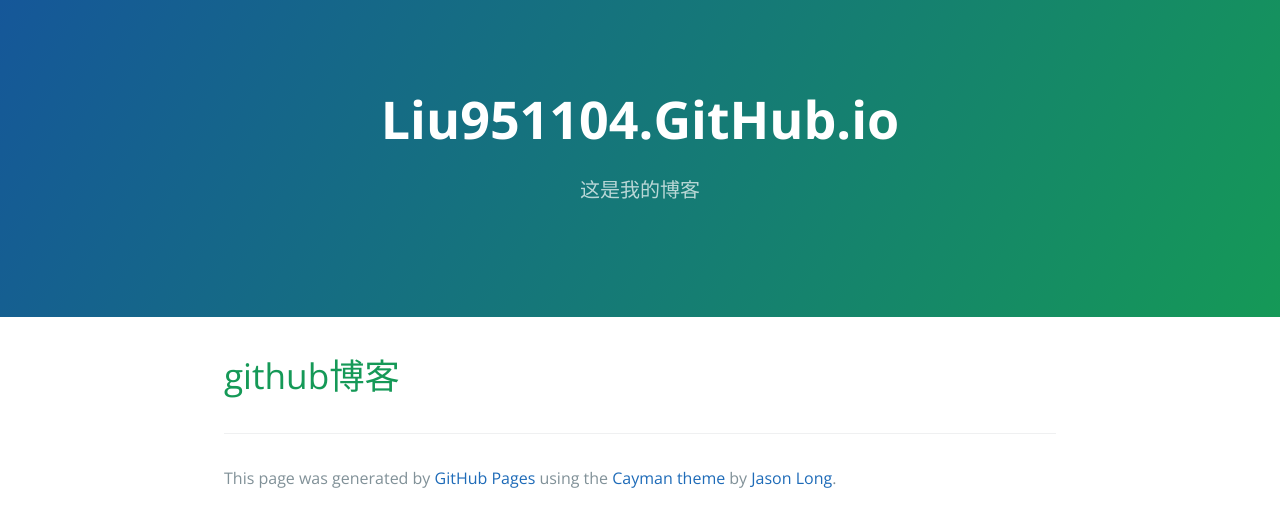
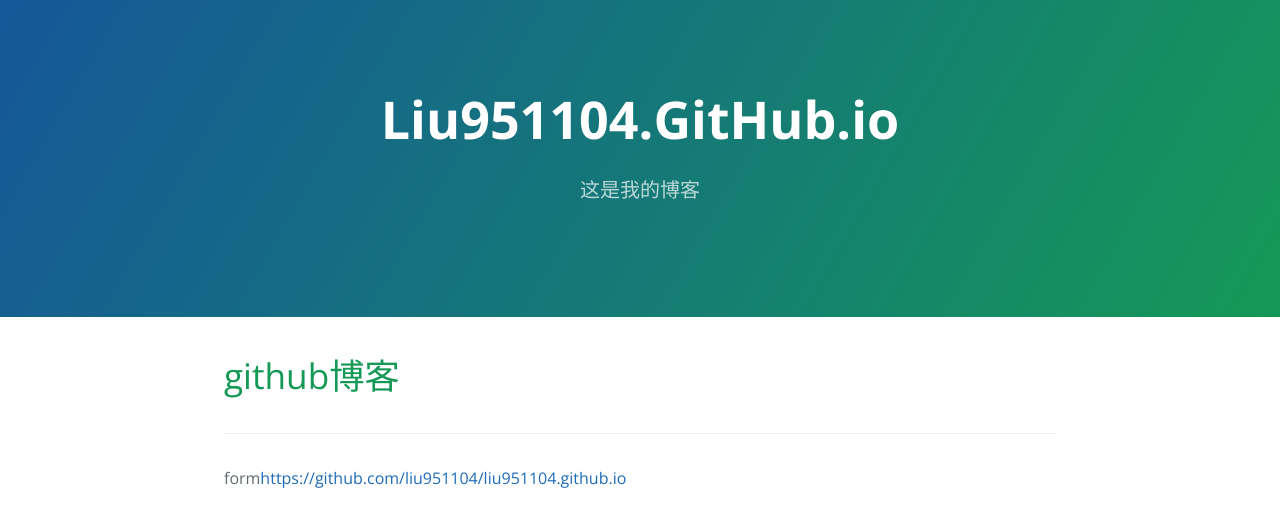
Before and after one commit to liu951104/liu951104.github.io, a plain HTML site: page index.html in a window 1280 px wide. Drawn offline with nearby package versions, Linux system fonts and the light colour scheme.

Commit message:
Update index.html

```diff
--- a/index.html
+++ b/index.html
@@ -20,8 +20,7 @@
 <a id="github博客" class="anchor" href="#github%E5%8D%9A%E5%AE%A2" aria-hidden="true"><span aria-hidden="true" class="octicon octicon-link"></span></a>github博客</h1>
 
       <footer class="site-footer">
-
-        <span class="site-footer-credits">This page was generated by <a href="https://pages.github.com">GitHub Pages</a> using the <a href="https://github.com/jasonlong/cayman-theme">Cayman theme</a> by <a href="https://twitter.com/jasonlong">Jason Long</a>.</span>
+        <span>form<a href="https://github.com/liu951104/liu951104.github.io">https://github.com/liu951104/liu951104.github.io</a></span>
       </footer>
 
     </section>
```
